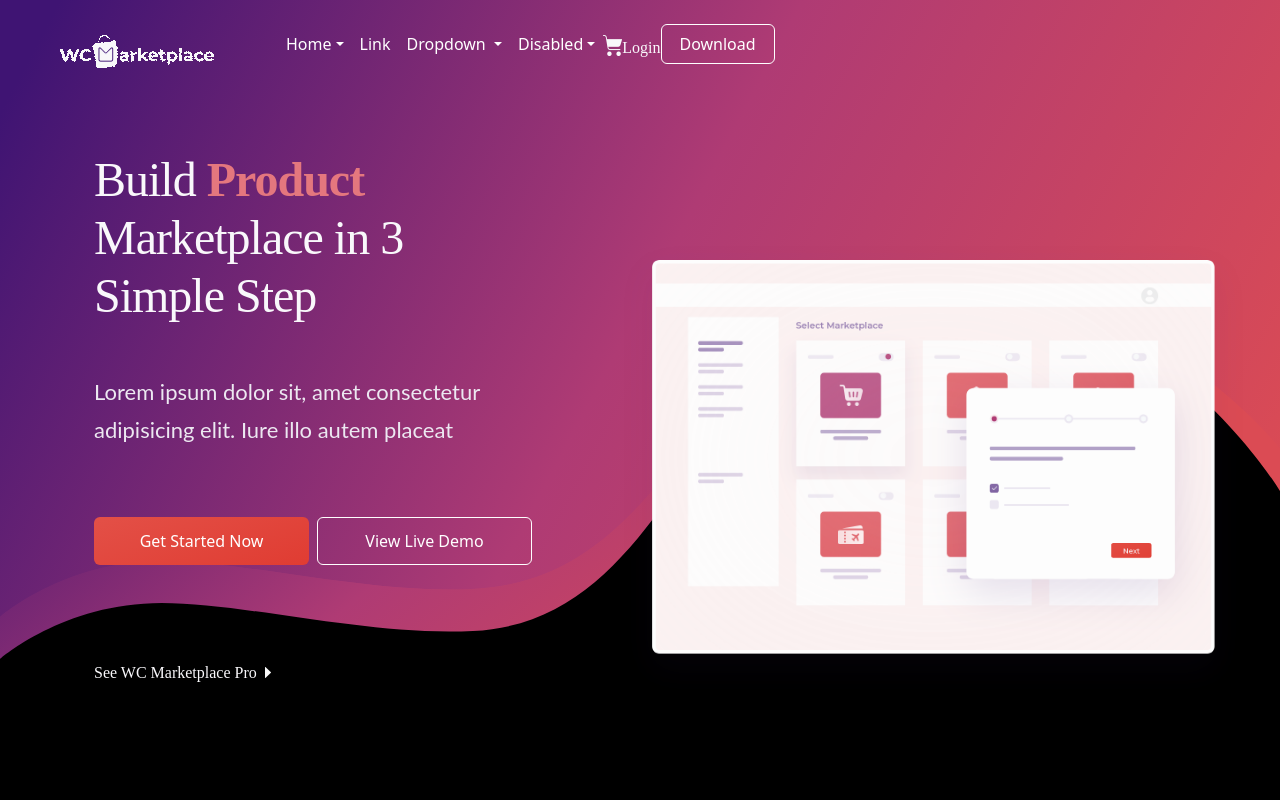
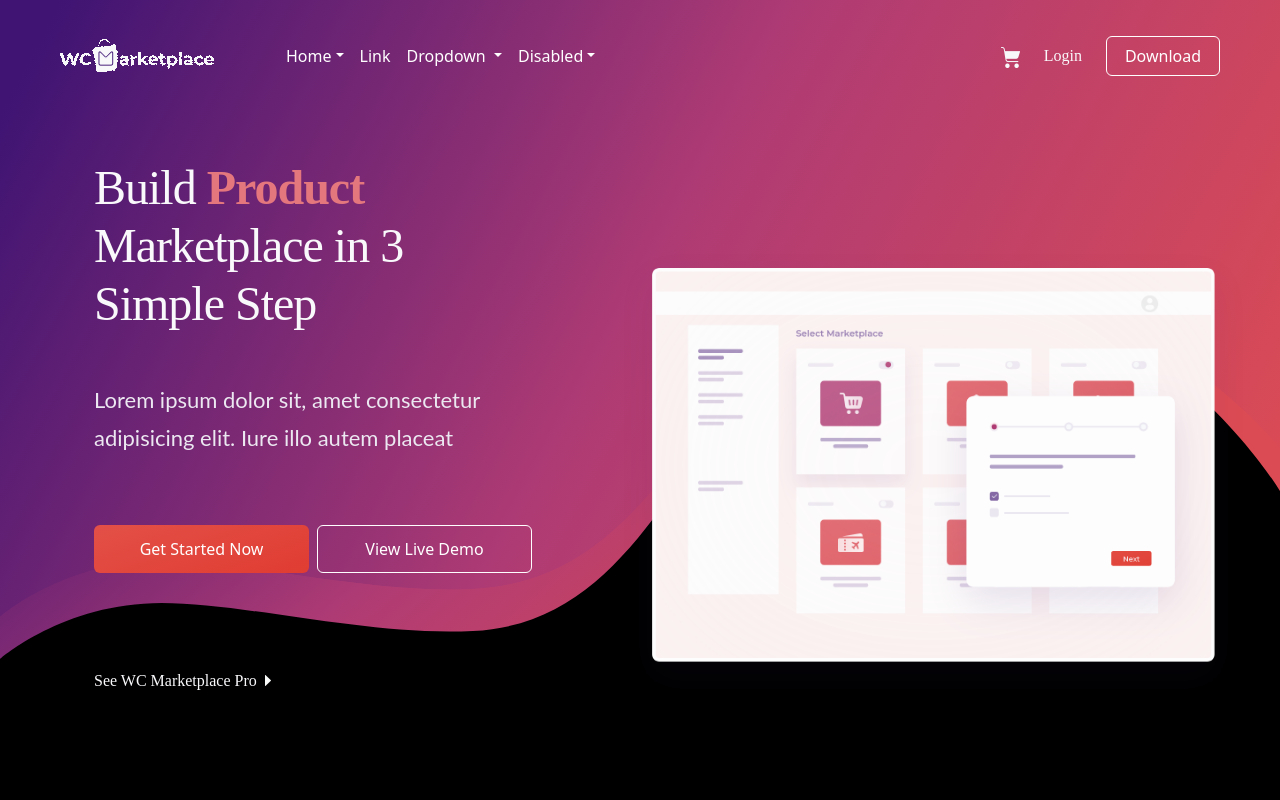
Before and after one commit to AwesomeArunava/WC-Marketplace-Landing-Page, a plain HTML site: page index.html in a window 1280 px wide. Shown: the top 800 px of the page. Drawn offline with nearby package versions, Linux system fonts and the light colour scheme.

Commit message:
minor fixing

```diff
--- a/index.html
+++ b/index.html
@@ -52,12 +52,13 @@
                             <li class="nav-item ">
                                 <a class="nav-link dropdown-toggle disabled">Disabled</a>
                             </li>
-                            <a href="" class="mt-2"><img src="image/cart.png" alt="cart"> </a>
-                            <h4 class="login">Login</h4>
-                            <button type="button" class="btn btn-outline-primary down-but">Download</button>
+
                         </ul>
 
                     </div>
+                     <a href="" class=""><img src="image/cart.png" alt="cart"> </a>
+                            <h4 class="login px-4 mt-2">Login</h4>
+                            <button type="button" class="btn btn-outline-primary down-but">Download</button>
                     <div class="d-flex gap-3">
 
 
```
